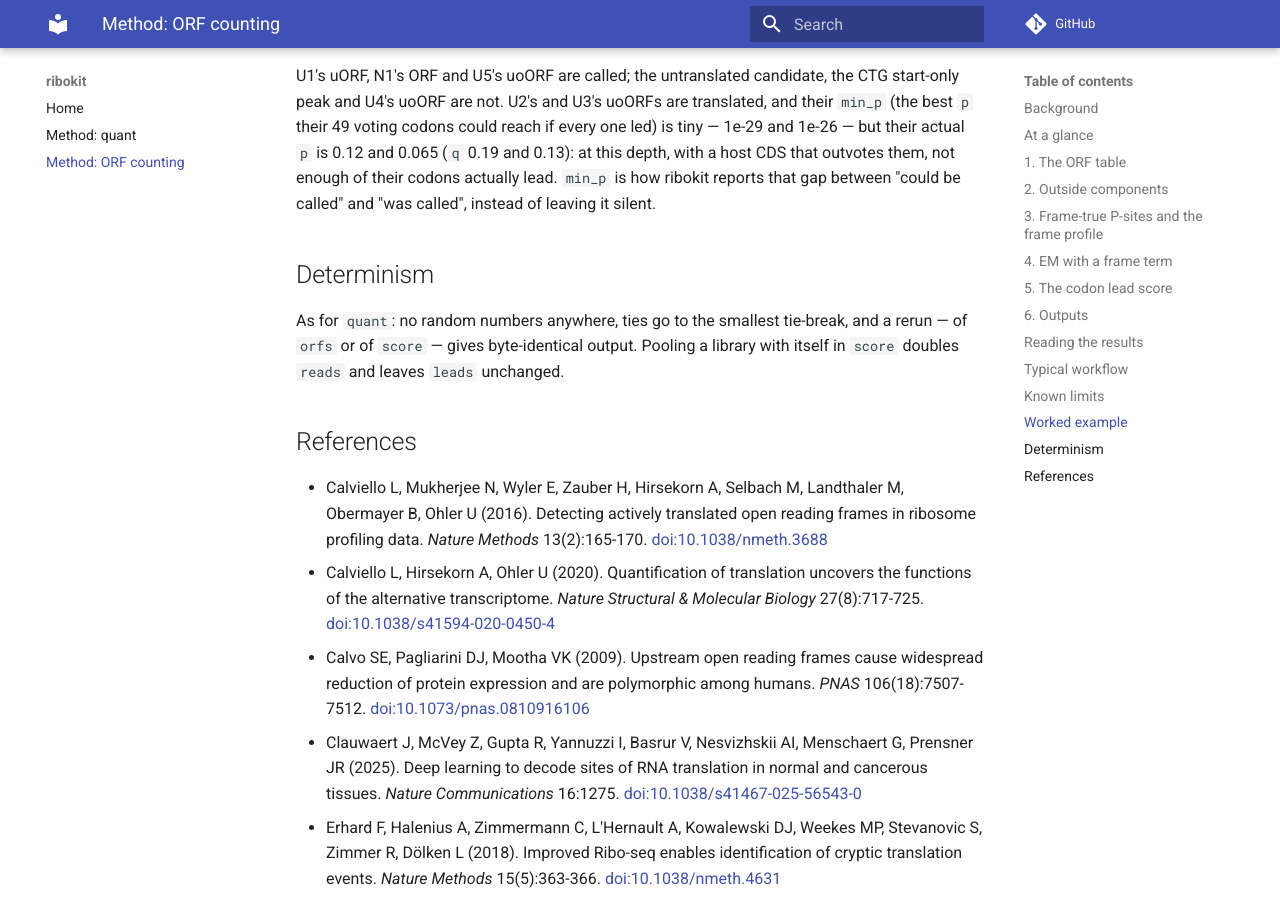
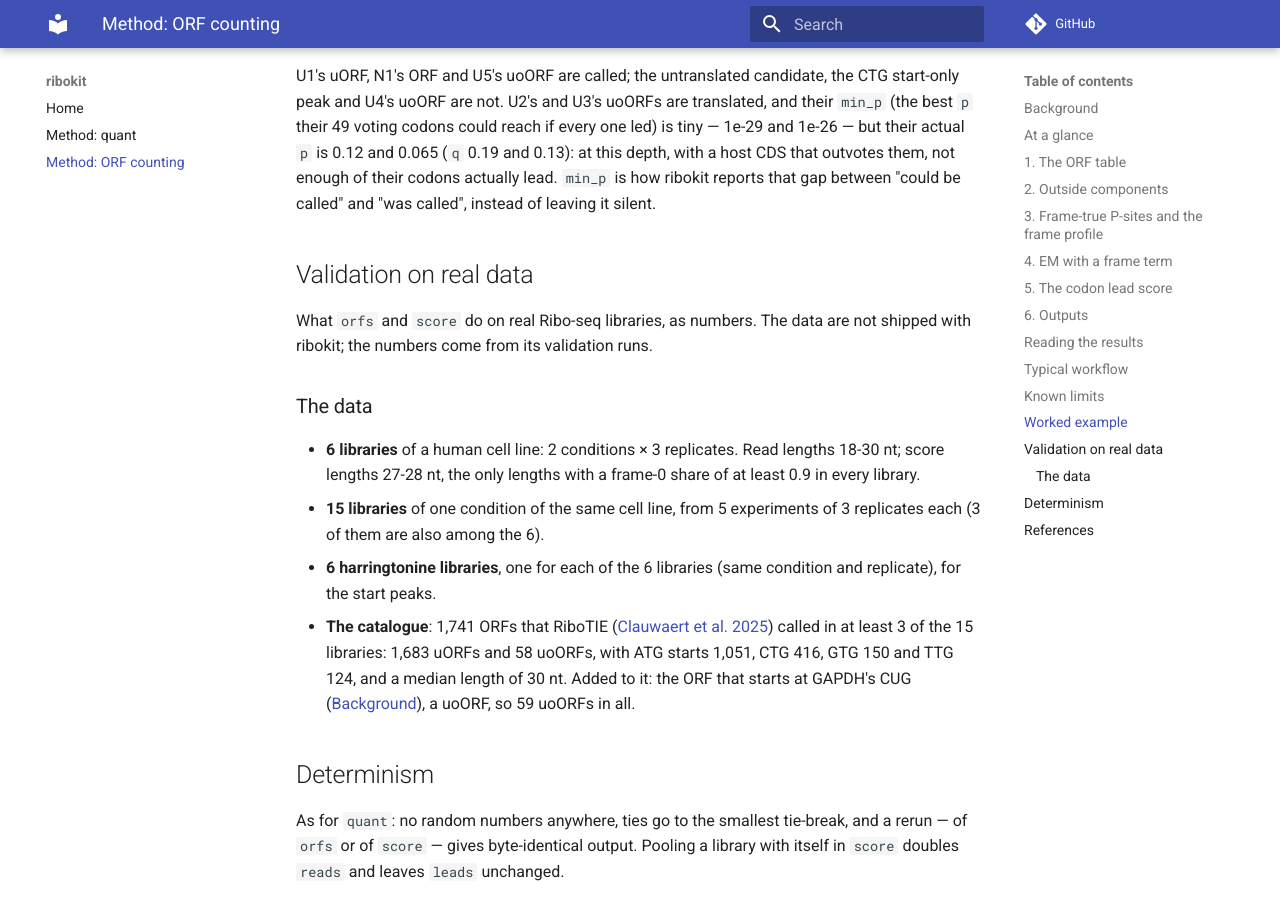
Before and after one commit to katarinagresova/ribokit, an MkDocs documentation site: the page built from docs/orfs.md, in a window 1280 px wide and 900 px high, scrolled down 15553 px. Built offline with MkDocs 1.6.1 and Material for MkDocs 9.7.7, drawn with Linux system fonts in a browser that asks for light colours; comment, search, counter and statistics services are not loaded.

Commit message:
docs: start a validation section with the real data

```diff
--- a/docs/orfs.md
+++ b/docs/orfs.md
@@ -604,6 +604,26 @@ if every one led) is tiny — 1e-29 and 1e-26 — but their actual `p` is 0.12 a
 codons actually lead. `min_p` is how ribokit reports that gap between
 "could be called" and "was called", instead of leaving it silent.
 
+## Validation on real data
+
+What `orfs` and `score` do on real Ribo-seq libraries, as numbers. The data
+are not shipped with ribokit; the numbers come from its validation runs.
+
+### The data
+
+- **6 libraries** of a human cell line: 2 conditions × 3 replicates. Read
+  lengths 18-30 nt; score lengths 27-28 nt, the only lengths with a frame-0
+  share of at least 0.9 in every library.
+- **15 libraries** of one condition of the same cell line, from 5
+  experiments of 3 replicates each (3 of them are also among the 6).
+- **6 harringtonine libraries**, one for each of the 6 libraries (same
+  condition and replicate), for the start peaks.
+- **The catalogue**: 1,741 ORFs that RiboTIE ([Clauwaert et al.
+  2025](#references)) called in at least 3 of the 15 libraries: 1,683 uORFs
+  and 58 uoORFs, with ATG starts 1,051, CTG 416, GTG 150 and TTG 124, and a
+  median length of 30 nt. Added to it: the ORF that starts at GAPDH's CUG
+  ([Background](#background)), a uoORF, so 59 uoORFs in all.
+
 ## Determinism
 
 As for `quant`: no random numbers anywhere, ties go to the smallest tie-break,
```
